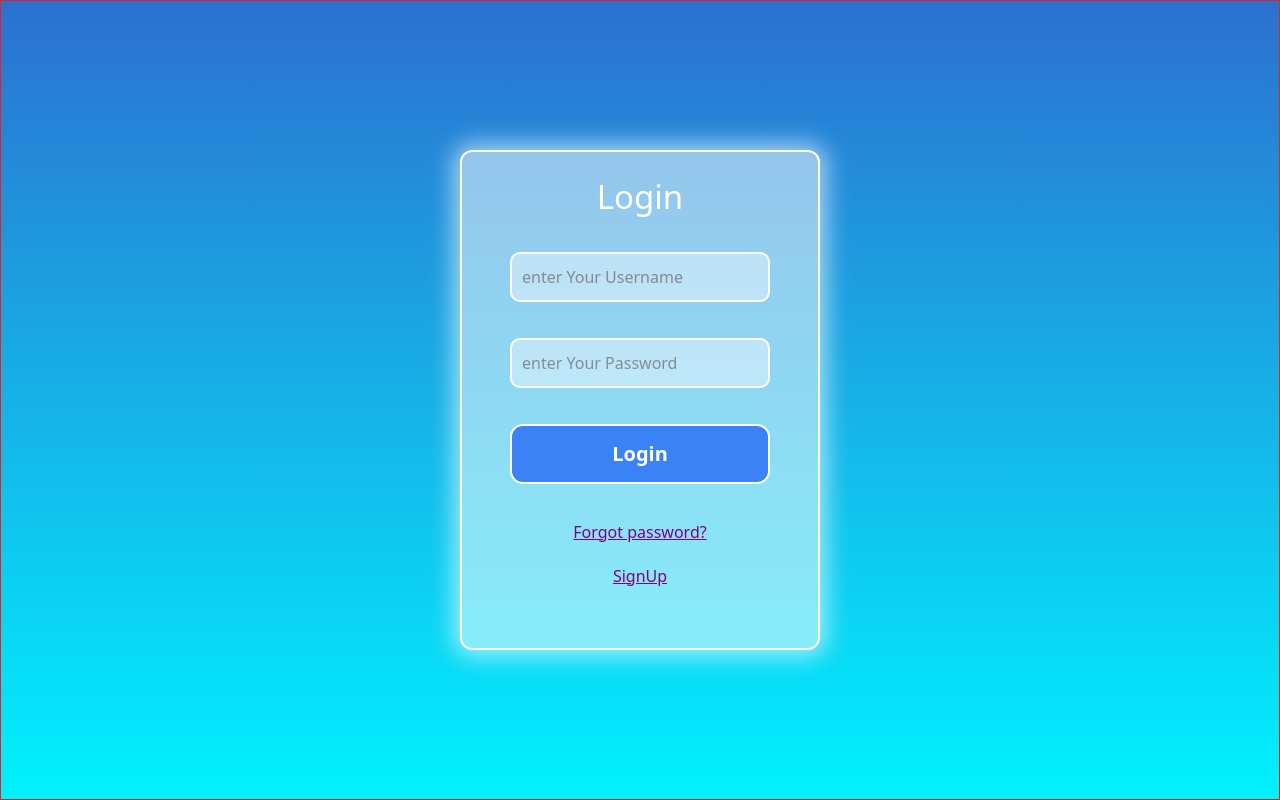
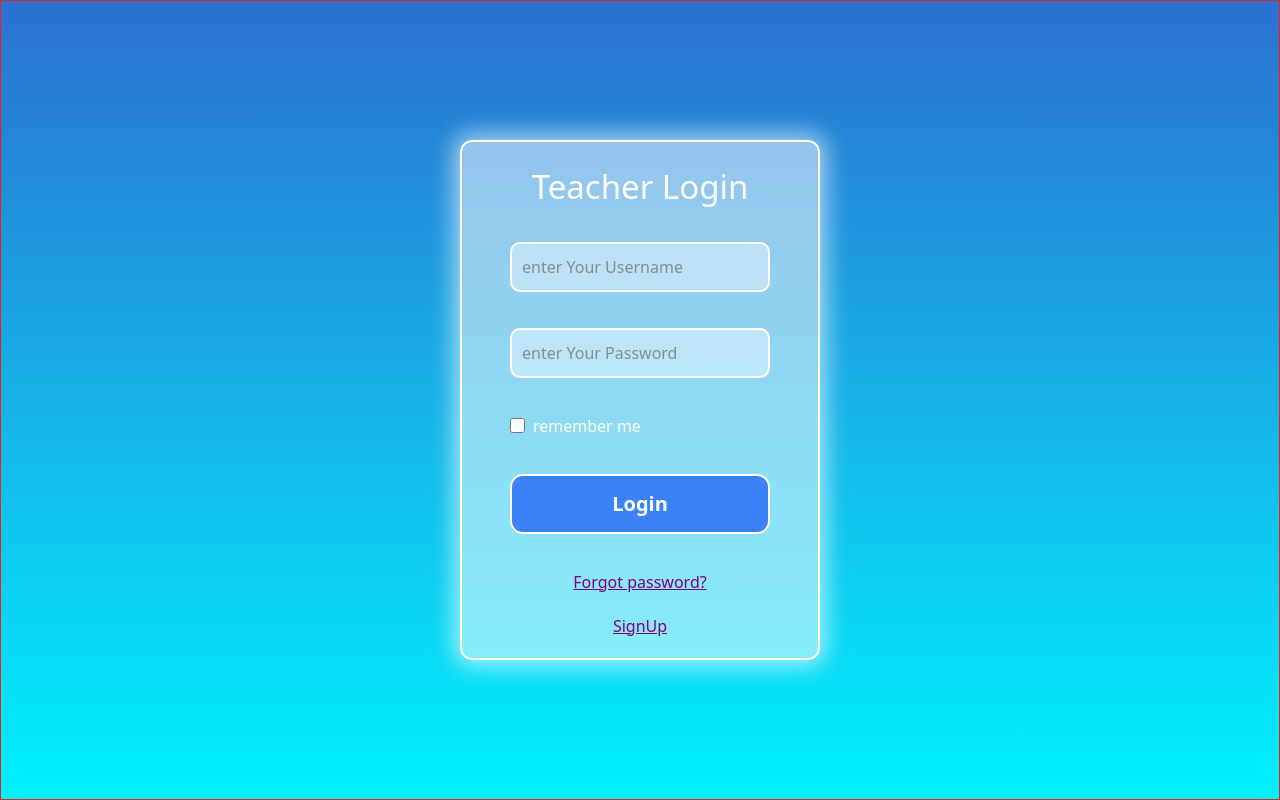
Before and after one commit to ALAAHAJHOUJ/SchoolManagement, a React (Create React App) app: page / in a window 1280 px wide. Built offline with nearby package versions, Linux system fonts and the light colour scheme.

Commit message:
Login teacher

```diff
--- a/src/Login/LoginTeacher/LoginTeacher.jsx
+++ b/src/Login/LoginTeacher/LoginTeacher.jsx
@@ -1,15 +1,22 @@
 import React from 'react'
+
+
+
 
 function LoginTeacher() {
   return (
     <div className='border-red-600 border-[1px] w-[100%] flex justify-center items-center h-full'>
-        <div className='border-white bg-[#ffffff83] border-[2px] shadow-[0px_0px_23px_6px_rgba(255,255,255,0.63)] w-[94%] min-[400px]:w-[360px] flex flex-col gap-[30px] items-center  h-[500px] rounded-[12px]'>
-             <span className='text-[33px] font-[500] text-white inline-block mt-5'>Login</span>
+        <div className='border-white bg-[#ffffff83] border-[2px] shadow-[0px_0px_23px_6px_rgba(255,255,255,0.63)] w-[94%] min-[400px]:w-[360px] flex flex-col gap-[30px] items-center  min-h-[500px] rounded-[12px]'>
+             <span className='text-[33px] font-[500] text-white inline-block mt-5'>Teacher Login</span>
              <form action="" className='flex flex-col items-center gap-[36px] w-full'>
                 <input className='rounded-[10px] h-[50px] w-[260px] box-border pl-[10px] bg-[#ffffff65] border-white border-[2px] focus:border-[#e2e2e2] outline-none placeholder:text-[#747474c9]' placeholder='enter Your Username' type="text" />
-                <input className='rounded-[10px] h-[50px] w-[260px] box-border pl-[10px] bg-[#ffffff65] border-white border-[2px] focus:border-[#e2e2e2] outline-none placeholder:text-[#747474c6]' placeholder='enter Your Password' type="text" />
+                <input className='rounded-[10px] h-[50px] w-[260px] box-border pl-[10px] bg-[#ffffff65] border-white border-[2px] focus:border-[#e2e2e2] outline-none placeholder:text-[#747474c6]' placeholder='enter Your Password' type="password" />
+                <div className='w-full box-border pl-12 flex gap-2 items-center text-white'>
+                  <input type="checkbox" name="souvenir" id="souvenir" className='w-[15px] h-[15px]' />
+                  <label htmlFor="souvenir" >remember me</label>
+                </div>
                 <button type='submit' className='border-white border-[2px] w-[260px] h-[60px] text-white text-[20px] font-[600] rounded-[13px] bg-blue-500 hover:bg-blue-300 '>Login</button>
-                <div className='flex flex-col items-center gap-5'>
+                <div className='flex flex-col items-center gap-5 mb-5'>
                         <a href="" className='text-[purple] underline hover:no-underline'>Forgot password?</a>
                         <a href="" className='text-[purple] underline hover:no-underline'>SignUp</a>
                 </div>
```
